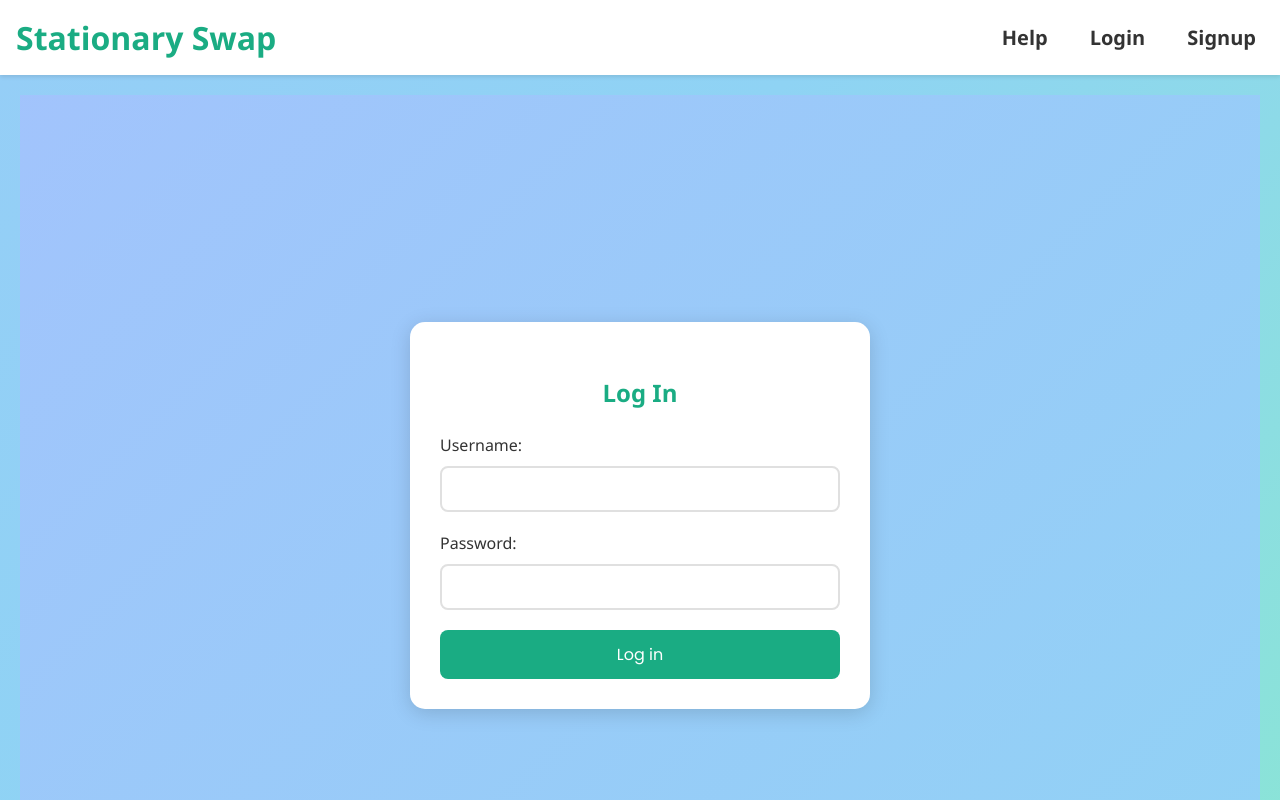
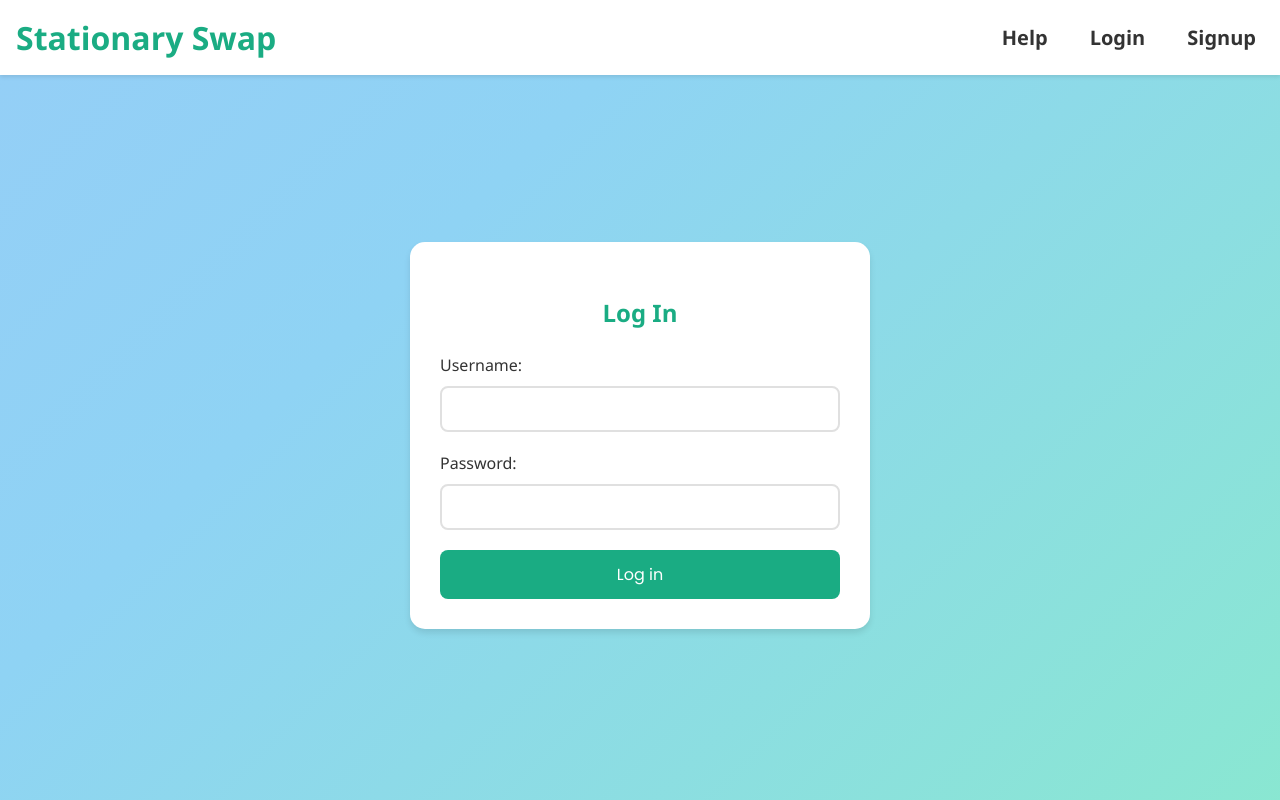
Before and after one commit to shanmukhsingampalli/Swap, a React (Vite) app in the folder frontend/: page /login in a window 1280 px wide. Shown: the top 800 px of the page. Built offline with nearby package versions, Linux system fonts and the light colour scheme.

Commit message:
Enhance Login component with framer-motion animations and improved layout for better user experience

```diff
--- a/frontend/src/pages/Login.jsx
+++ b/frontend/src/pages/Login.jsx
@@ -13,32 +13,6 @@ const Login = () => {
   };
 
   return (
-    <div
-      style={{ position: "relative", minHeight: "100vh", overflow: "hidden" }}
-    >
-      {/* Background Animation */}
-      <motion.div
-        initial={{ backgroundPosition: "0% 50%" }}
-        animate={{ backgroundPosition: "100% 50%" }}
-        transition={{
-          duration: 10,
-          repeat: Infinity,
-          ease: "linear",
-        }}
-        style={{
-          position: "absolute",
-          top: 0,
-          left: 0,
-          right: 0,
-          bottom: 0,
-          background:
-            "linear-gradient(-45deg, #84fab0, #8fd3f4, #a6c0fe, #cfd9df)",
-          backgroundSize: "400% 400%",
-          zIndex: -1,
-        }}
-      />
-
-      {/* Login Form */}
     <motion.div
       initial={{ opacity: 0, scale: 0.95 }}
       animate={{ opacity: 1, scale: 1 }}
@@ -47,7 +21,7 @@ const Login = () => {
         display: "flex",
         justifyContent: "center",
         alignItems: "center",
-          minHeight: "100vh",
+        minHeight: "80vh",
         padding: "20px",
       }}
     >
@@ -65,7 +39,7 @@ const Login = () => {
           padding: "30px",
           backgroundColor: "white",
           borderRadius: "15px",
-            boxShadow: "0 4px 20px rgba(0, 0, 0, 0.15)",
+          boxShadow: "0 4px 6px rgba(0, 0, 0, 0.1)",
         }}
       >
         <motion.h3
@@ -84,7 +58,12 @@ const Login = () => {
 
         <div style={{ marginBottom: "20px" }}>
           <label
-              style={{ display: "block", marginBottom: "8px", color: "#333" }}
+            style={{
+              display: "block",
+              marginBottom: "8px",
+              color: "#333",
+              fontSize: "16px",
+            }}
           >
             Username:
           </label>
@@ -106,7 +85,12 @@ const Login = () => {
 
         <div style={{ marginBottom: "20px" }}>
           <label
-              style={{ display: "block", marginBottom: "8px", color: "#333" }}
+            style={{
+              display: "block",
+              marginBottom: "8px",
+              color: "#333",
+              fontSize: "16px",
+            }}
           >
             Password:
           </label>
@@ -164,7 +148,6 @@ const Login = () => {
         )}
       </motion.form>
     </motion.div>
-    </div>
   );
 };
 
```
Lines whose indentation alone changed are shown as unchanged.
